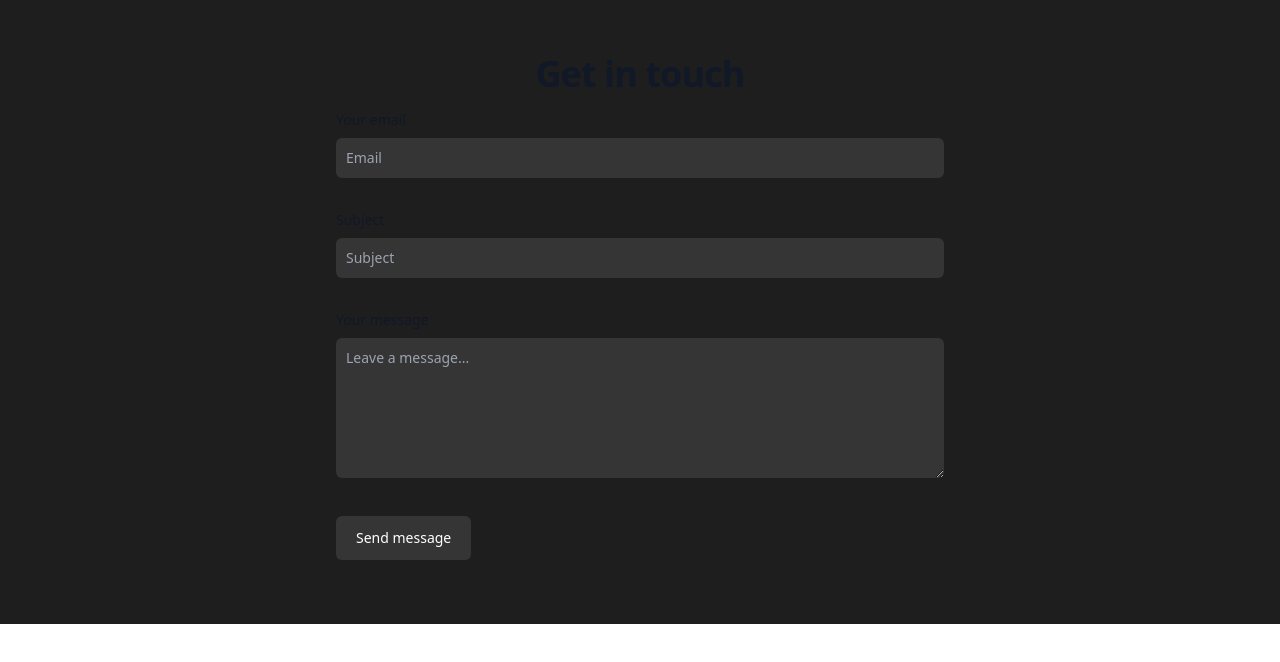
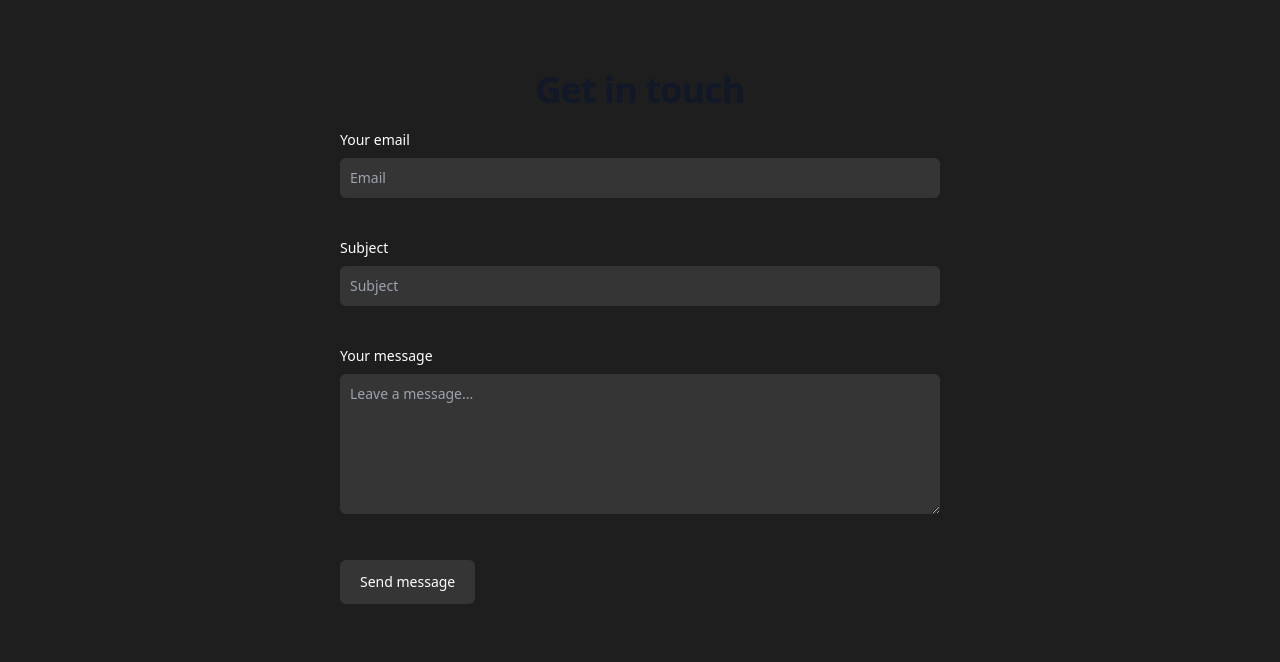
Before and after one commit to Goastio/old-port, a React (Create React App) app: page / in a window 1280 px wide. Shown: the part 2746-3408 px from the top of the page. Before the commit the page ends 3370 px from the top, so only its background shows below. Built offline with nearby package versions, Linux system fonts and the light colour scheme.

Commit message:
contact css

```diff
--- a/src/components/Contact.js
+++ b/src/components/Contact.js
@@ -15,15 +15,15 @@ function Contact({ setIsActive }) {
   return (
     <>
       <section ref={ref} id="contact" class="bg-[#1e1e1e]">
-        <div class="py-8 lg:py-16 px-4 mx-auto max-w-screen-sm">
-          <h2 class="mb-4 text-4xl tracking-tight font-bold text-center text-gray-900 dark:text-white">
+        <div class="py-10 lg:py-20 px-5 mx-auto max-w-screen-sm">
+          <h2 class="mb-5 text-4xl tracking-tight font-bold text-center text-gray-900 dark:text-white">
             Get in touch
           </h2>
-          <form action="#" class="space-y-8">
+          <form action="#" class="space-y-10">
             <div>
               <label
                 for="email"
-                class="block mb-2 text-sm font-medium text-gray-900 dark:text-gray-300"
+                class="block mb-2 text-sm font-medium text-white"
               >
                 Your email
               </label>
@@ -38,7 +38,7 @@ function Contact({ setIsActive }) {
             <div>
               <label
                 for="subject"
-                class="block mb-2 text-sm font-medium text-gray-900 dark:text-gray-300"
+                class="block mb-2 text-sm font-medium text-white"
               >
                 Subject
               </label>
@@ -53,7 +53,7 @@ function Contact({ setIsActive }) {
             <div class="sm:col-span-2">
               <label
                 for="message"
-                class="block mb-2 text-sm font-medium text-gray-900 dark:text-gray-400"
+                class="block mb-2 text-sm font-medium text-white"
               >
                 Your message
               </label>
@@ -66,7 +66,7 @@ function Contact({ setIsActive }) {
             </div>
             <button
               type="submit"
-              class="py-3 px-5 text-sm font-medium text-center text-white rounded-md sm:w-fit bg-white bg-opacity-10"
+              class="py-3 px-5 text-sm font-medium text-center text-white rounded-md sm:w-fit bg-white bg-opacity-10 hover:bg-opacity-5 transition"
             >
               Send message
             </button>
```
